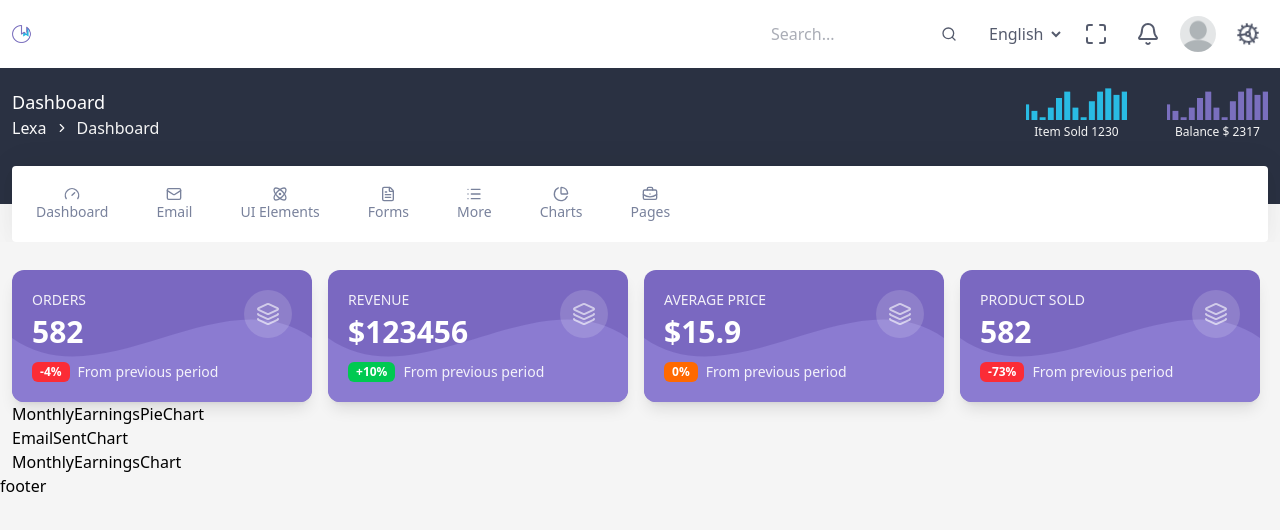
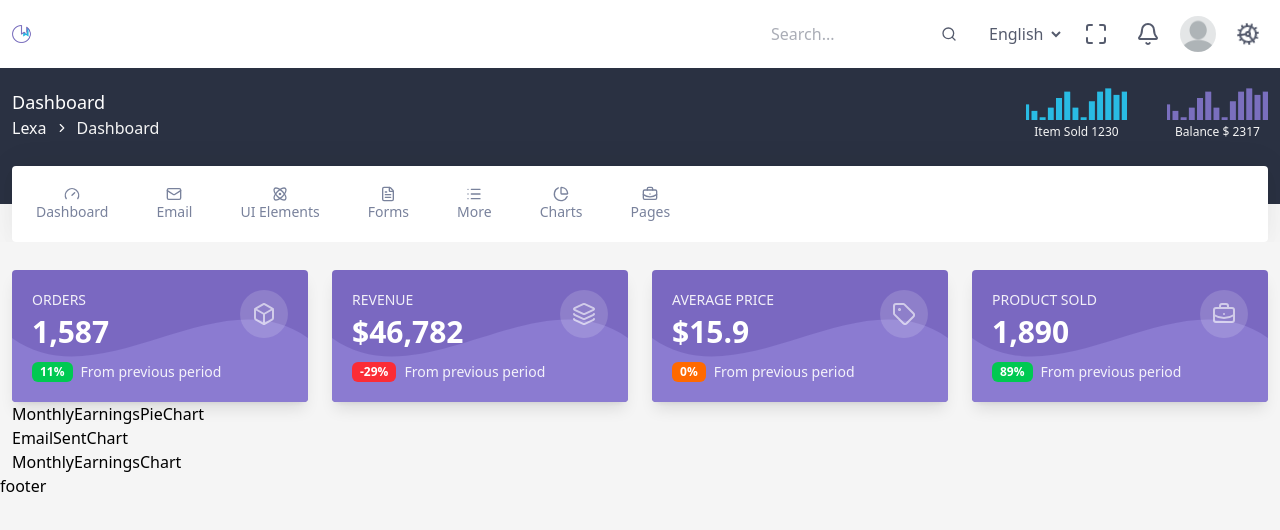
Before and after one commit to Hasmik-Mejlumyan/dynamic-dashboard-example, a React (Vite) app: page / in a window 1280 px wide. Shown: the top 530 px of the page. Built offline with nearby package versions, Linux system fonts and the light colour scheme.

Commit message:
added main stats section

```diff
--- a/src/App.tsx
+++ b/src/App.tsx
@@ -1,17 +1,12 @@
 import MainLayout from './components/layout/MainLayout/MainLayout';
 import Charts from './components/Charts/Charts.tsx';
-import Statistics from "./components/Statistics/Statistics.tsx";
+import MainStats from './components/Statistics/MainStats.tsx';
 
 const App = () => {
   return (
     <MainLayout>
       <div>
-        < div className="grid grid-cols-4 gap-2">
-          <Statistics title="Orders" value={582} percentage={-4} isPositive={false}/>
-          <Statistics title="Revenue" value={`$123456`} percentage={10} isPositive={true}/>
-          <Statistics title="Average Price" value={`$15.9`} percentage={0} isPositive={false}/>
-          <Statistics title="Product Sold" value={582} percentage={-73} isPositive={false}/>
-        </div>
+        <MainStats />
         <Charts/>
         {/*ControlPanel*/}
         {/*Latest Activity*/}
--- a/src/components/Statistics/Statistics.tsx
+++ b/src/components/Statistics/MainStat.tsx
@@ -1,15 +1,24 @@
 import type { FC } from 'react';
-import { Layers } from 'lucide-react';
-import type { RevenueCardProps } from './types.ts';
+import { Box, BriefcaseBusiness, Layers, Tag } from 'lucide-react';
+import type { IMainStatProps } from './types.ts';
 
-const Statistics: FC<RevenueCardProps> = ({
+const MainStat: FC<IMainStatProps> = ({
   title,
   value,
+  isCurrency,
   percentage,
-  isPositive = false,
+  icon,
 }) => {
+  const isPositive = percentage > 0;
+  const iconsMapping = {
+    cube: <Box className="w-6 h-6 text-white opacity-60" />,
+    layers: <Layers className="w-6 h-6 text-white opacity-60" />,
+    label: <Tag className="w-6 h-6 text-white opacity-60" />,
+    case: <BriefcaseBusiness className="w-6 h-6 text-white opacity-60" />,
+  };
+
   return (
-    <div className="relative bg-[#7a68c1] text-white rounded-xl p-5 max-w-[300px] shadow-lg overflow-hidden">
+    <div className="relative bg-[#7a68c1] text-white rounded p-5 shadow-lg overflow-hidden">
       {/* Wave background */}
       <svg
         className="absolute bottom-0 left-0 w-full h-24 text-[#8b7bd1]"
@@ -22,15 +31,14 @@ const Statistics: FC<RevenueCardProps> = ({
         ></path>
       </svg>
 
-      {/* Content */}
       <div className="relative z-10 flex justify-between items-start">
         <div>
           <p className="text-sm font-medium opacity-90 uppercase">{title}</p>
-          <h2 className="text-3xl font-semibold mt-1">
-            {typeof value === "number"
+          <h3 className="text-3xl font-semibold mt-1">
+            {isCurrency ? "$" : ""}{typeof value === "number"
               ? `${value.toLocaleString()}`
               : value}
-          </h2>
+          </h3>
 
           <div className="flex items-center gap-2 mt-3">
             <span
@@ -41,19 +49,18 @@ const Statistics: FC<RevenueCardProps> = ({
                   : "bg-red-500 text-white"
               }`}
             >
-              {percentage === 0 ? '' : isPositive ? "+" : "-"}
-              {Math.abs(percentage)}%
+              {percentage}%
             </span>
             <span className="text-sm opacity-90">From previous period</span>
           </div>
         </div>
 
         <div className="bg-white/15 p-3 rounded-full">
-          <Layers className="w-6 h-6 text-white opacity-60" />
+          {iconsMapping[icon]}
         </div>
       </div>
     </div>
   );
 };
 
-export default Statistics;
+export default MainStat;
--- /dev/null
+++ b/src/components/Statistics/MainStats.tsx
@@ -0,0 +1,26 @@
+import MainStat from './MainStat.tsx';
+
+import mainStats from '../../mock/mainStats.json';
+import type { IconType } from './types.ts';
+
+const MainStats = () => {
+  const mainStatsContent = (
+    mainStats.map((item) => (
+      <MainStat
+        key={item.title}
+        title={item.title}
+        value={item.value}
+        isCurrency={item.isCurrency}
+        percentage={item.percentage}
+        icon={item.icon as IconType}
+      />
+    ))
+  )
+  return (
+    <div className="grid grid-cols-4 gap-6">
+      {mainStatsContent}
+    </div>
+  );
+};
+
+export default MainStats;
--- /dev/null
+++ b/src/mock/mainStats.json
@@ -0,0 +1,30 @@
+[
+  {
+    "title": "Orders",
+    "value": 1587 ,
+    "isCurrency": false,
+    "percentage": 11,
+    "icon": "cube"
+  },
+  {
+    "title": "Revenue",
+    "value": 46782 ,
+    "isCurrency": true,
+    "percentage": -29,
+    "icon": "layers"
+  },
+  {
+    "title": "Average Price",
+    "value": 15.9 ,
+    "isCurrency": true,
+    "percentage": 0,
+    "icon": "label"
+  },
+  {
+    "title": "Product Sold",
+    "value": 1890,
+    "isCurrency": false,
+    "percentage": 89,
+    "icon": "case"
+  }
+]
```
Also changed, not shown: src/components/Statistics/types.ts (+5 -2 lines). Lines whose indentation alone changed are shown as unchanged.
